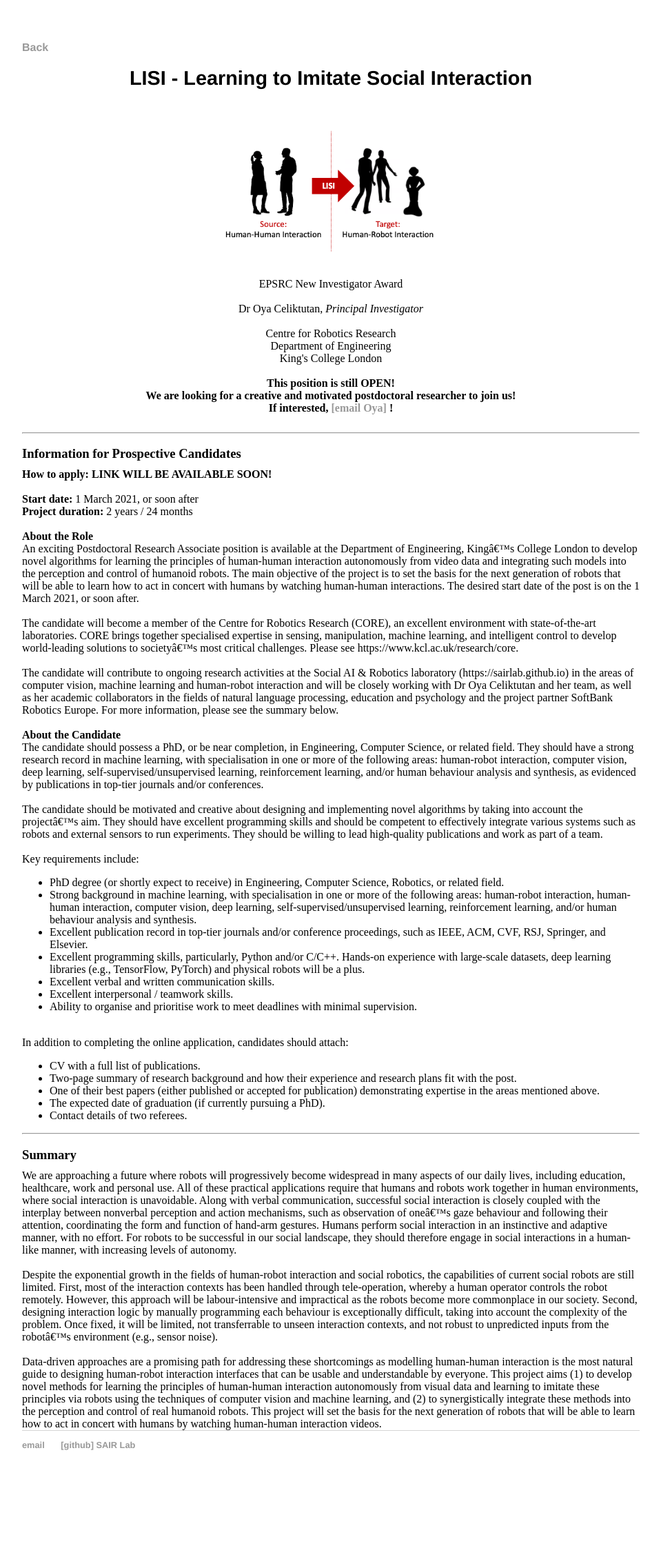
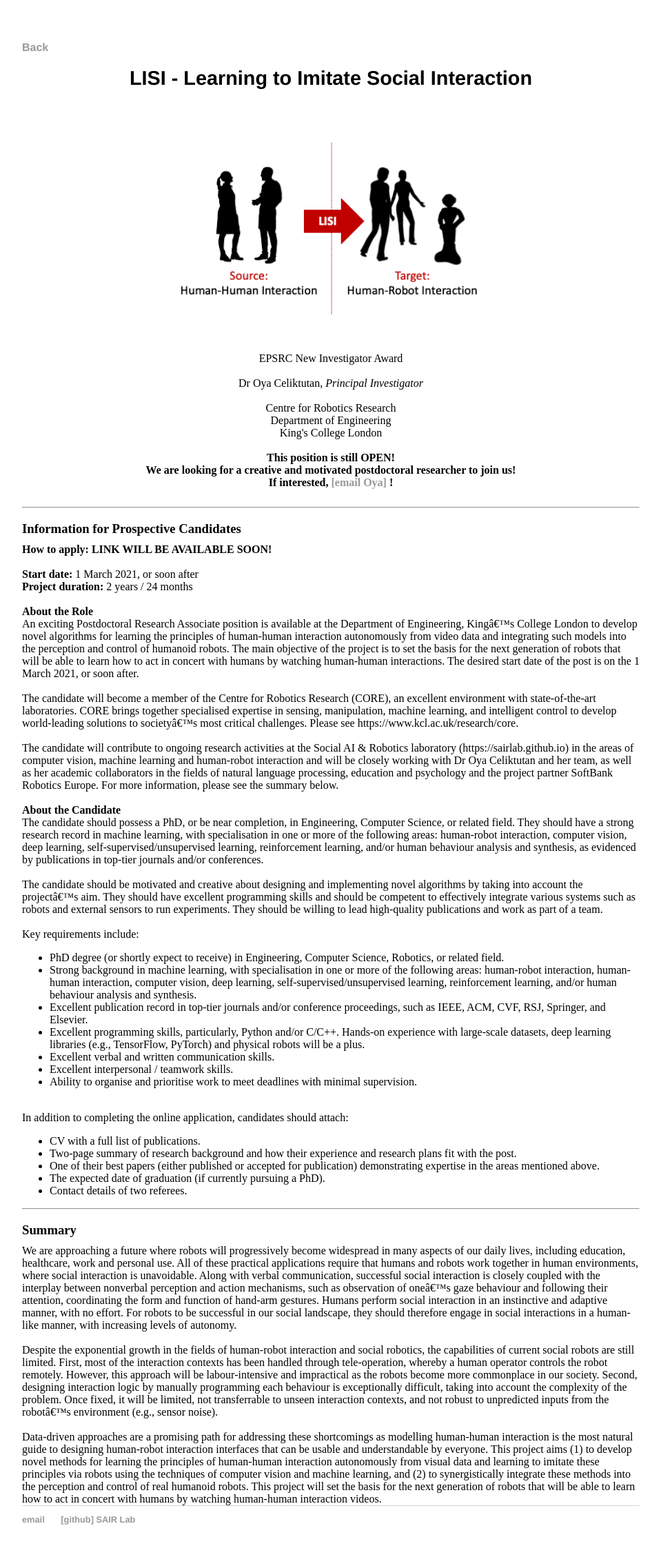
Before and after one commit to sairlab/sairlab.github.io, a Jekyll site: the page built from projects/grants/lisi/index.html, in a window 1280 px wide. Shown: the whole page at 69% size, without its empty margins (160-1119 px from the left). Built offline with Jekyll 4.4.1, drawn with Linux system fonts in a browser that asks for light colours; before the commit the page ends 2163 px from its top, so only the background shows below that.

Commit message:
Update index.html

```diff
--- a/projects/grants/lisi/index.html
+++ b/projects/grants/lisi/index.html
@@ -7,7 +7,7 @@ title: "Learning to Imitate Social Interaction"
 
 <td>
 	<center>
-                <img style="vertical-align:middle" src="lisi.png"  width="35%" height="inherit"/>
+                <img style="vertical-align:middle" src="lisi.png"  width="50%" height="inherit"/>
            <br>
 		EPSRC New Investigator Award
         <br>
```
